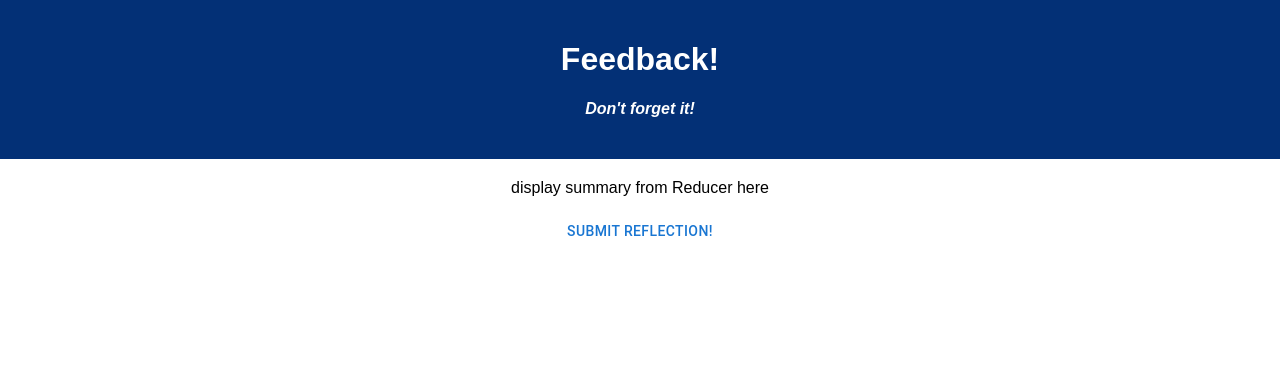
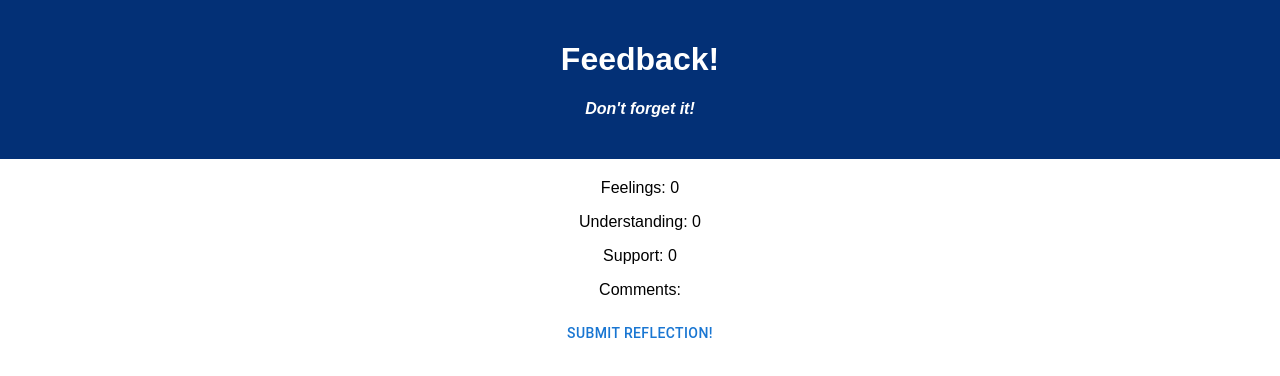
Before and after one commit to AllenJoeG/weekend-redux-feedback-loop, a React (Create React App) app: page /#/review in a window 1280 px wide. Shown: the top 376 px of the page. Built offline with nearby package versions, Linux system fonts and the light colour scheme.

Commit message:
feedbackReducer mapped in Review.jsx

```diff
--- a/src/components/Comments/Comments.jsx
+++ b/src/components/Comments/Comments.jsx
@@ -1,6 +1,6 @@
 import React from "react";
 import TextField from '@mui/material/TextField';
-import AccountCircle from '@mui/icons-material/AccountCircle';
+import InsertComment from '@mui/icons-material/InsertComment';
 import Box from '@mui/material/Box';
 import Button from '@mui/material/Button';
 import InputAdornment from '@mui/material/InputAdornment';
@@ -24,14 +24,14 @@ const history = useHistory();
 
   return(
     <Box>
-      <p>Comments?</p>
+      <p>Quick thoughts and reflection on today?</p>
       <TextField
         id="input-with-icon-textfield"
         label="Comments!"
         InputProps={{
           startAdornment: (
             <InputAdornment position="start">
-              <AccountCircle />
+              <InsertComment />
             </InputAdornment>
           ),
         }}
--- a/src/components/Review/Review.jsx
+++ b/src/components/Review/Review.jsx
@@ -6,7 +6,13 @@ import { useSelector } from 'react-redux';
 
 
 export default function Review() {
+  const feedback = useSelector((store) => store.feedbackReducer);
+  console.log(feedback);
 
+  // let mappedFeedback = []
+  // feedback.map((bit) => {
+  //   return
+  // })
   //Submit button should call POST function from App that submits full Reflection to Server/DB
     // .then clear the reviewReducer
     // and nav back to front page
@@ -14,7 +20,15 @@ export default function Review() {
 
   return(
     <Box>
-      <p>display summary from Reducer here</p>
+      {feedback.map((feedback) => {
+        return <div>
+          <p>Feelings: {feedback.feeling}</p>
+          <p>Understanding: {feedback.understanding}</p>
+          <p>Support: {feedback.support}</p>
+          <p>Comments: {feedback.comments}</p>
+          </div>
+      })}
+
       <Button>Submit Reflection!</Button>
     </Box>
   )
```
